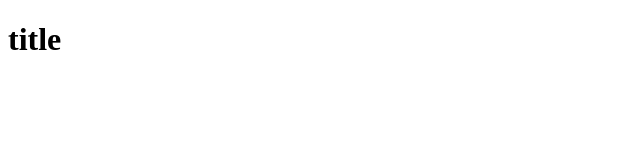
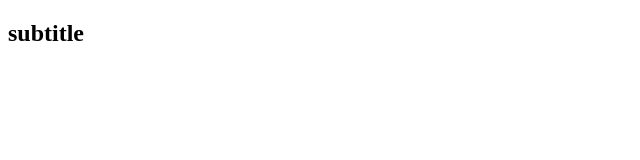
Before and after one commit to radovanbotik/another-one, a plain HTML site: page docs/index.html in a window 1280 px wide. Shown: the whole page, without its empty margins (0-640 px from the left). Drawn offline with Linux system fonts and the light colour scheme.

Commit message:
using subtile instead of title

```diff
--- a/docs/index.html
+++ b/docs/index.html
@@ -5,7 +5,7 @@
     <meta http-equiv="X-UA-Compatible" content="IE=edge" />
     <meta name="viewport" content="width=device-width, initial-scale=1.0" />
     <title>this is git</title>
-    <h1>title</h1>
+    <h2>subtitle</h2>
   </head>
   <body></body>
 </html>
```
